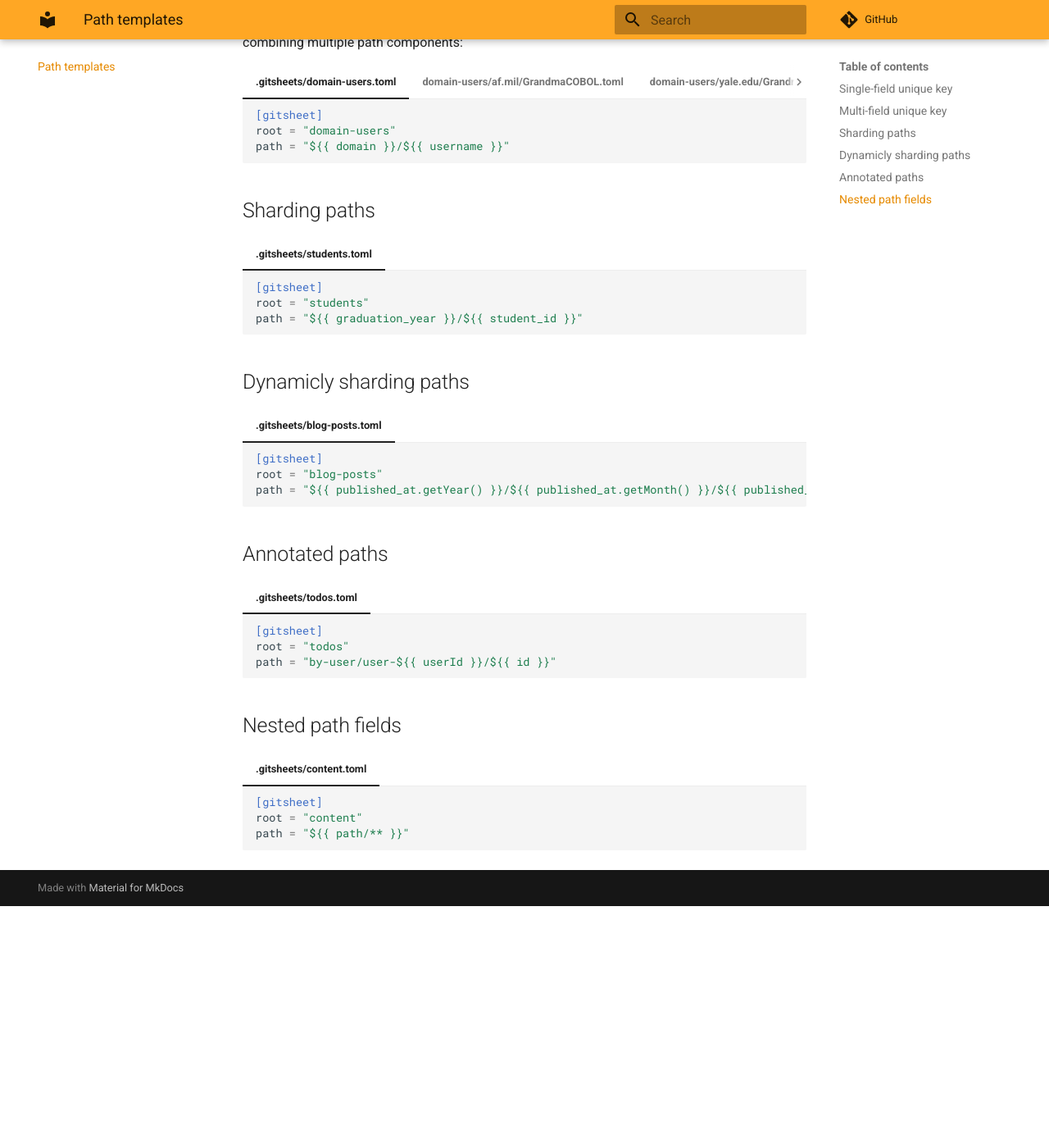
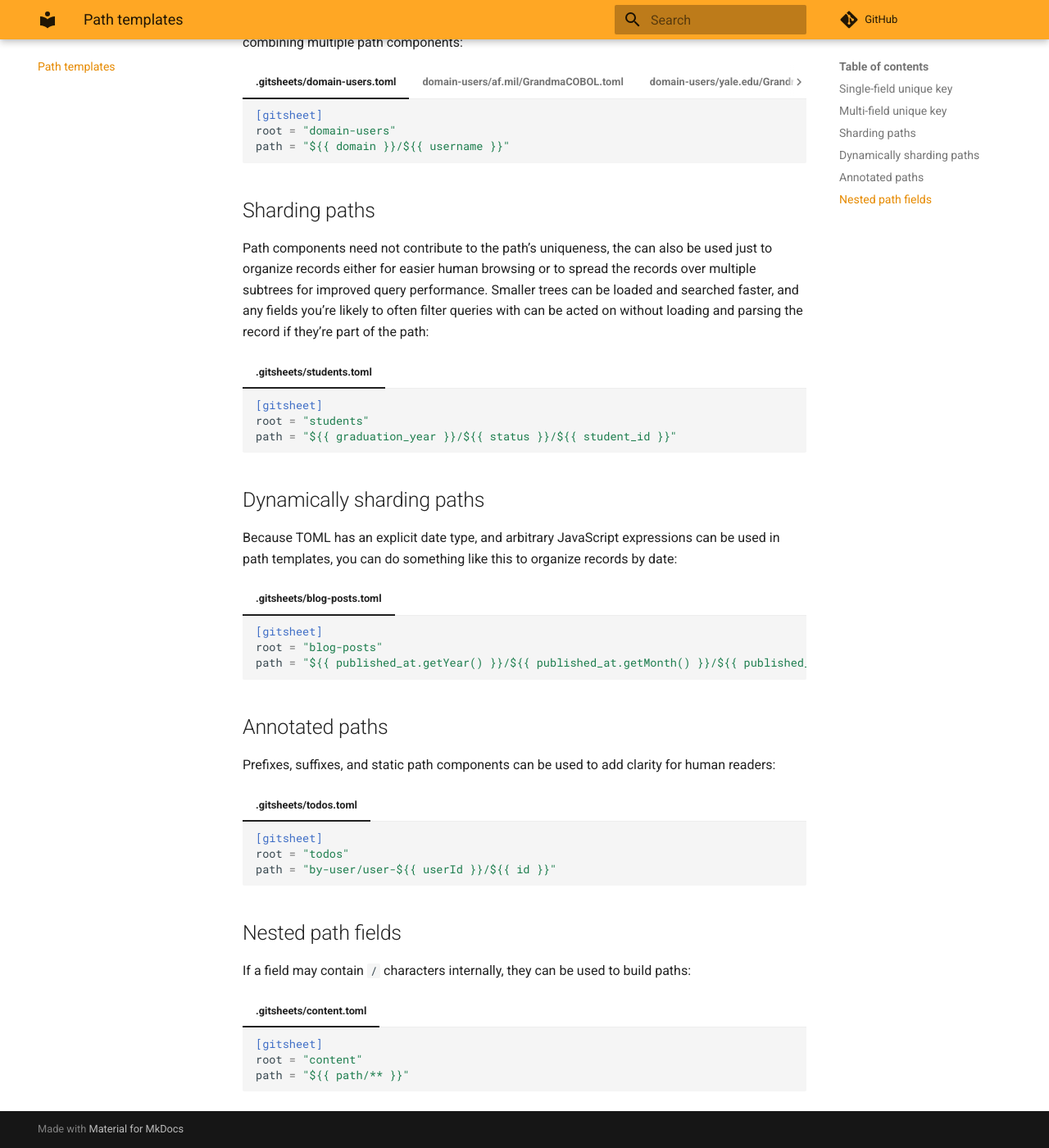
Before and after one commit to JarvusInnovations/gitsheets, an MkDocs documentation site: the page built from docs/path-templates.md, in a window 1280 px wide and 1400 px high, scrolled down 752 px. Shown: the whole window at 82% size. Built offline with MkDocs 1.6.1 and Material for MkDocs 9.7.7, drawn with Linux system fonts in a browser that asks for light colours; nearby versions of some CDN libraries; comment, search, counter and statistics services are not loaded; before the commit the page ends 1857 px from its top, so only the background shows below that.

Commit message:
docs: add descriptions to all path template examples

````diff
--- a/docs/path-templates.md
+++ b/docs/path-templates.md
@@ -125,15 +125,19 @@ If one field is not enough to create a unique path, a composite key can be confi
 
 ## Sharding paths
 
+Path components need not contribute to the path's uniqueness, the can also be used just to organize records either for easier human browsing or to spread the records over multiple subtrees for improved query performance. Smaller trees can be loaded and searched faster, and any fields you're likely to often filter queries with can be acted on without loading and parsing the record if they're part of the path:
+
 === ".gitsheets/students.toml"
 
     ```toml
     [gitsheet]
     root = "students"
-    path = "${{ graduation_year }}/${{ student_id }}"
+    path = "${{ graduation_year }}/${{ status }}/${{ student_id }}"
     ```
 
-## Dynamicly sharding paths
+## Dynamically sharding paths
+
+Because TOML has an explicit date type, and arbitrary JavaScript expressions can be used in path templates, you can do something like this to organize records by date:
 
 === ".gitsheets/blog-posts.toml"
 
@@ -145,6 +149,8 @@ If one field is not enough to create a unique path, a composite key can be confi
 
 ## Annotated paths
 
+Prefixes, suffixes, and static path components can be used to add clarity for human readers:
+
 === ".gitsheets/todos.toml"
 
     ```toml
@@ -155,6 +161,8 @@ If one field is not enough to create a unique path, a composite key can be confi
 
 ## Nested path fields
 
+If a field may contain `/` characters internally, they can be used to build paths:
+
 === ".gitsheets/content.toml"
 
     ```toml
````
